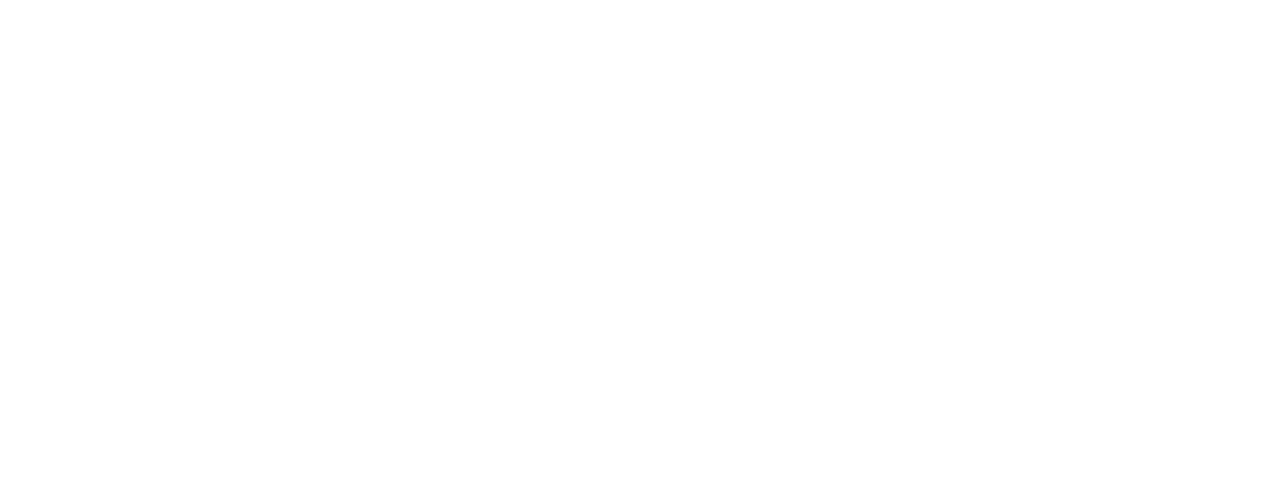
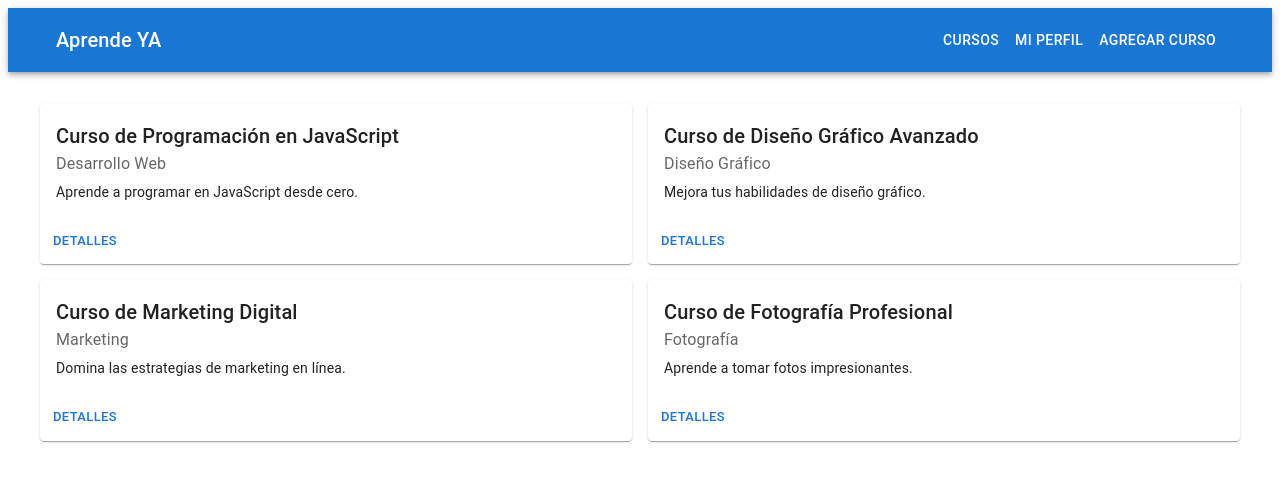
Before and after one commit to matias-gonz/aprende-ya, a React (Create React App) app in the folder app/: page /cursos in a window 1280 px wide. Before the commit this address had no page. Shown: the top 482 px of the page. Built offline with nearby package versions, Linux system fonts and the light colour scheme.

Commit message:
add list of courses

```diff
--- a/app/src/App.js
+++ b/app/src/App.js
@@ -2,11 +2,15 @@
 import {Route, Router, Routes} from 'react-router-dom';
 import LoginForm from './login/LoginForm';
 import RegistrationForm from './registration/RegistrationForm';
+import CourseData from "./coursesList/CourseData";
+import CourseForm from "./courseForm/CourseForm";
 
 
 function App() {
   return (
     <Routes>
+      <Route path="/nuevo-curso" element={<CourseForm/>} />
+      <Route path="/cursos" element={<CourseData/>} />
       <Route path="/registro" element={<RegistrationForm/>} />
       <Route path="/" element={<LoginForm/>} />
     </Routes>
--- /dev/null
+++ b/app/src/courseForm/CourseForm.js
@@ -0,0 +1,89 @@
+import React, { useState } from 'react';
+import {
+    Typography,
+    TextField,
+    Button,
+    Container,
+    Box,
+} from '@mui/material';
+import {Link} from "react-router-dom";
+
+const formStyle = {
+    display: 'flex',
+    flexDirection: 'column',
+    alignItems: 'center',
+    padding: '16px', // Agrega padding alrededor del formulario
+};
+
+function CourseForm({ onAddCourse }) {
+    const [courseData, setCourseData] = useState({
+        title: '',
+        description: '',
+        content: '',
+        category: '',
+    });
+
+    const handleInputChange = (e) => {
+        const { name, value } = e.target;
+        setCourseData({ ...courseData, [name]: value });
+    };
+
+    const handleSubmit = (e) => {
+        e.preventDefault();
+        onAddCourse(courseData); // Enviar datos del curso al componente principal
+        // Reiniciar el formulario o realizar cualquier otra acción necesaria
+        setCourseData({
+            title: '',
+            description: '',
+            content: '',
+            category: '',
+        });
+    };
+
+    return (
+        <Container maxWidth="sm">
+            <Typography variant="h5" component="div" >
+                Agregar Nuevo Curso
+            </Typography>
+            <form onSubmit={handleSubmit} style={formStyle}>
+                <TextField
+                    fullWidth
+                    label="Título del Curso"
+                    name="title"
+                    value={courseData.title}
+                    onChange={handleInputChange}
+                    style={{ marginBottom: '16px' }}
+                />
+                <TextField
+                    fullWidth
+                    label="Descripción"
+                    name="description"
+                    value={courseData.description}
+                    onChange={handleInputChange}
+                    style={{ marginBottom: '16px' }}
+                />
+                <TextField
+                    fullWidth
+                    label="Contenido"
+                    name="content"
+                    value={courseData.content}
+                    onChange={handleInputChange}
+                    style={{ marginBottom: '16px' }}
+                />
+                <TextField
+                    fullWidth
+                    label="Categoría"
+                    name="category"
+                    value={courseData.category}
+                    onChange={handleInputChange}
+                    style={{ marginBottom: '16px' }}
+                />
+                <Button type="submit" variant="contained" color="primary" component={Link} to="/cursos">
+                    Agregar Curso
+                </Button>
+            </form>
+        </Container>
+    );
+}
+
+export default CourseForm;
--- /dev/null
+++ b/app/src/coursesList/CourseData.js
@@ -0,0 +1,70 @@
+import React from 'react';
+import { Grid, Card, CardContent, Typography, CardActions, Button } from '@mui/material';
+
+import Header from "../header/Header";
+
+function CourseList({ courses }) {
+    const coursesData = [
+        {
+            id: 1,
+            title: 'Curso de Programación en JavaScript',
+            description: 'Aprende a programar en JavaScript desde cero.',
+            content: 'Lecciones en video, ejercicios y proyectos prácticos.',
+            category: 'Desarrollo Web',
+        },
+        {
+            id: 2,
+            title: 'Curso de Diseño Gráfico Avanzado',
+            description: 'Mejora tus habilidades de diseño gráfico.',
+            content: 'Diseño de logotipos, ilustraciones y manipulación de imágenes.',
+            category: 'Diseño Gráfico',
+        },
+        {
+            id: 3,
+            title: 'Curso de Marketing Digital',
+            description: 'Domina las estrategias de marketing en línea.',
+            content: 'Publicidad en redes sociales, SEO y analítica web.',
+            category: 'Marketing',
+        },
+        {
+            id: 4,
+            title: 'Curso de Fotografía Profesional',
+            description: 'Aprende a tomar fotos impresionantes.',
+            content: 'Técnicas de fotografía, edición de imágenes y composición.',
+            category: 'Fotografía',
+        },
+    ];
+
+
+    return (
+        <div>
+            <Header/>
+            <Grid container spacing={2} padding={4}>
+                {coursesData.map((course) => (
+                    <Grid item xs={12} sm={6} key={course.id}>
+                        <Card>
+                            <CardContent>
+                                <Typography variant="h6" component="div">
+                                    {course.title}
+                                </Typography>
+                                <Typography color="textSecondary" gutterBottom>
+                                    {course.category}
+                                </Typography>
+                                <Typography variant="body2" component="p">
+                                    {course.description}
+                                </Typography>
+                            </CardContent>
+                            <CardActions>
+                                <Button size="small" color="primary">
+                                    Detalles
+                                </Button>
+                            </CardActions>
+                        </Card>
+                    </Grid>
+                ))}
+            </Grid>
+        </div>
+    );
+}
+
+export default CourseList;
--- /dev/null
+++ b/app/src/header/Header.js
@@ -0,0 +1,34 @@
+import React from 'react';
+import { AppBar, Toolbar, Typography, Button, Container, Box } from '@mui/material';
+import { Link } from 'react-router-dom';
+
+function Header() {
+    return (
+        <AppBar position="static">
+            <Toolbar>
+                <Container maxWidth="lg">
+                    <Box display="flex" justifyContent="left" alignItems="center">
+                        <Typography variant="h6" component="div">
+                            Aprende YA
+                        </Typography>
+                    </Box>
+                </Container>
+                <Container maxWidth="lg">
+                    <Box display="flex" justifyContent="right" alignItems="center">
+                        <Button color="inherit" component={Link} to="/cursos">
+                            Cursos
+                        </Button>
+                        <Button color="inherit" component={Link} to="/">
+                            Mi Perfil
+                        </Button>
+                        <Button color="inherit" component={Link} to="/nuevo-curso">
+                            Agregar Curso
+                        </Button>
+                    </Box>
+                </Container>
+            </Toolbar>
+        </AppBar>
+    );
+}
+
+export default Header;
```
